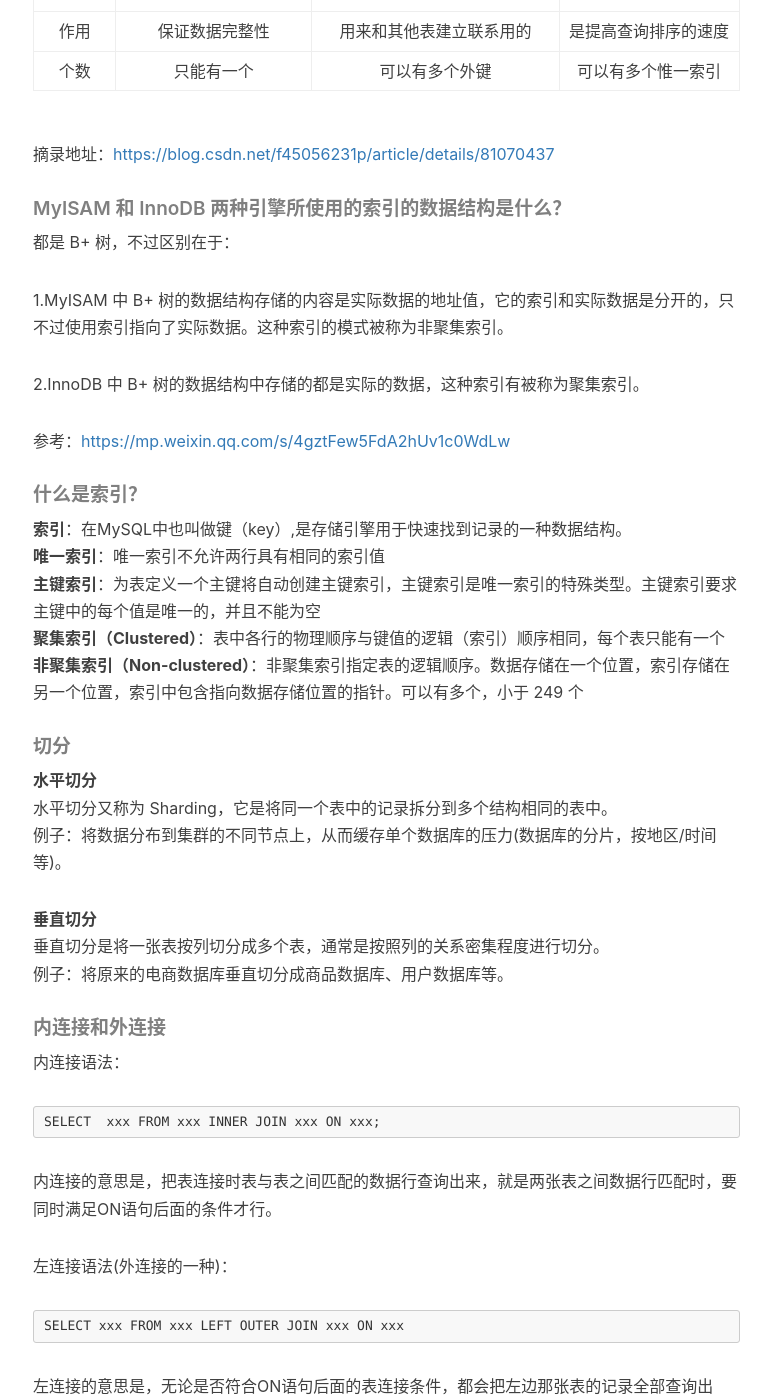
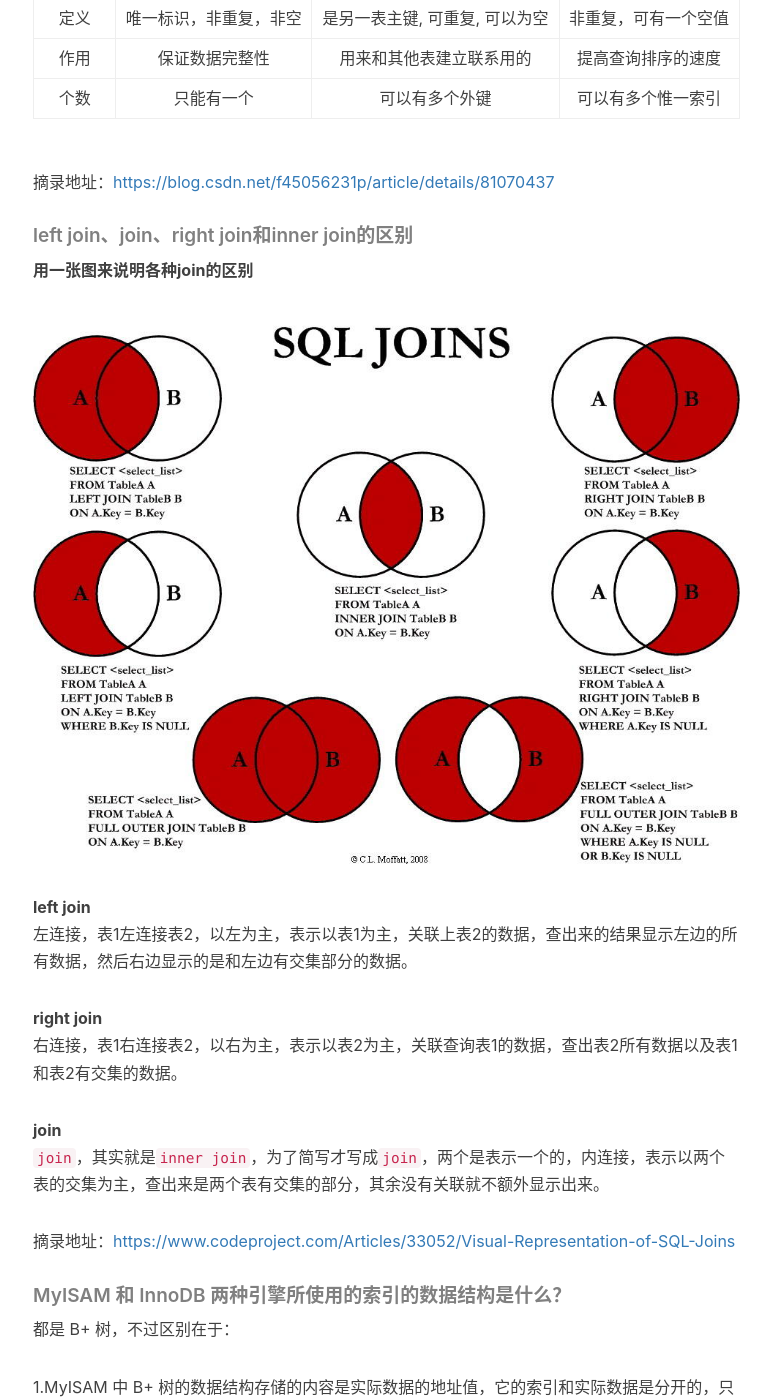
Before and after one commit to wykxwyc/wykxwyc.github.io, a Jekyll site: the page built from _posts/2019-07-24-Overview-of-Database.markdown, in a window 1280 px wide and 1400 px high, scrolled down 8548 px. Shown: the whole window, without its empty margins (232-1003 px from the left). Built offline with Jekyll 4.4.1, drawn with Linux system fonts in a browser that asks for light colours; comment, search, counter and statistics services are not loaded; some of the changed text lies outside the part shown.

Commit message:
add join of overview-of-database

```diff
--- a/_posts/2019-07-24-Overview-of-Database.markdown
+++ b/_posts/2019-07-24-Overview-of-Database.markdown
@@ -232,11 +232,26 @@ MyISAM压缩每个索引块的方法是：先完全保存索引块中的第一
 | 比较项目  | 主键                    | 外键                            | 索引                   |
 | :---:     | :---:                   | :---:                           | :---:                  |
 | 定义      | 唯一标识，非重复，非空  | 是另一表主键, 可重复, 可以为空  | 非重复，可有一个空值   |
-| 作用      | 保证数据完整性          | 用来和其他表建立联系用的        | 是提高查询排序的速度   |
+| 作用      | 保证数据完整性          | 用来和其他表建立联系用的        | 提高查询排序的速度     |
 | 个数      | 只能有一个              | 可以有多个外键                  | 可以有多个惟一索引     |
 
 摘录地址：[https://blog.csdn.net/f45056231p/article/details/81070437](https://blog.csdn.net/f45056231p/article/details/81070437)
 
+
+##### left join、join、right join和inner join的区别
+**用一张图来说明各种join的区别**
+![](/img/in-post/post-Database/sql_join.png)
+
+**left join**
+左连接，表1左连接表2，以左为主，表示以表1为主，关联上表2的数据，查出来的结果显示左边的所有数据，然后右边显示的是和左边有交集部分的数据。
+
+**right join**
+右连接，表1右连接表2，以右为主，表示以表2为主，关联查询表1的数据，查出表2所有数据以及表1和表2有交集的数据。
+
+**join**
+`join`，其实就是`inner join`，为了简写才写成`join`，两个是表示一个的，内连接，表示以两个表的交集为主，查出来是两个表有交集的部分，其余没有关联就不额外显示出来。
+
+摘录地址：[https://www.codeproject.com/Articles/33052/Visual-Representation-of-SQL-Joins](https://www.codeproject.com/Articles/33052/Visual-Representation-of-SQL-Joins)
 
 
 ##### MyISAM 和 InnoDB 两种引擎所使用的索引的数据结构是什么？
```
Also changed, not shown: img/in-post/post-Database/sql_join.png (added).
